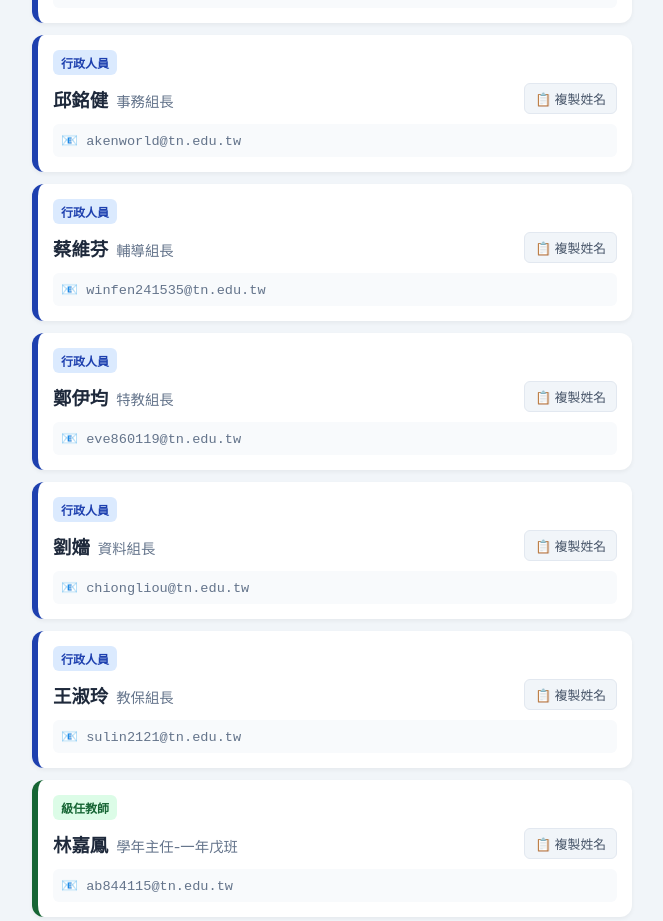
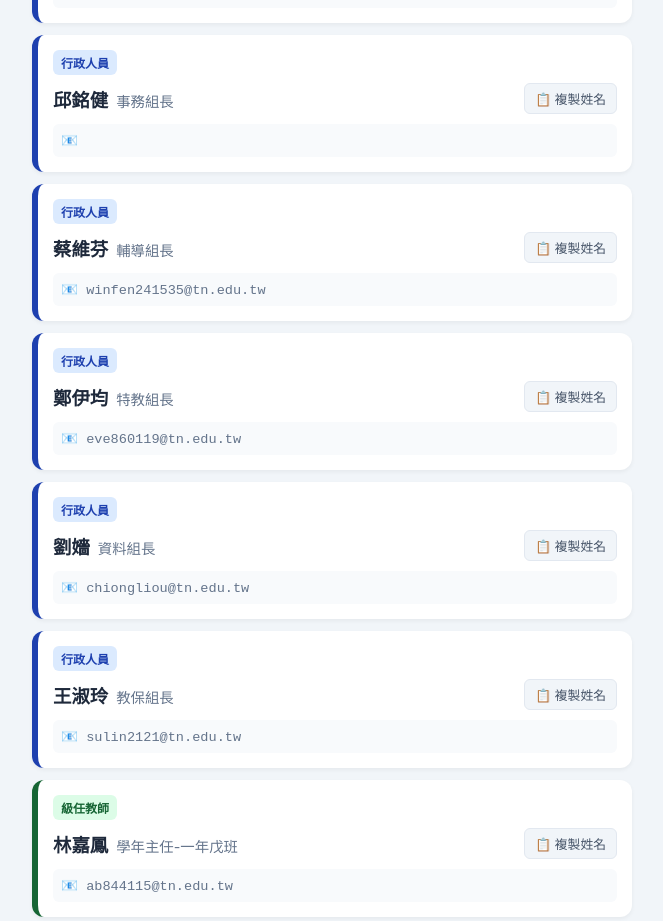
Before and after one commit to akenwoo-bot/test, a plain HTML site: page contacts.html in a window 1280 px wide. Shown: the part 2607-3528 px from the top of the page, without its empty margins (308-971 px from the left). Drawn offline with Linux system fonts and the light colour scheme.

Commit message:
Update contacts.html

```diff
--- a/contacts.html
+++ b/contacts.html
@@ -156,7 +156,7 @@
             { title: "體育組長", name: "卓峻价", email: "alwayssupa@tn.edu.tw", types: ["行政人員"], badge: "badge-admin" },
             { title: "衛生組長", name: "張芳瑜", email: "achang538@tn.edu.tw", types: ["行政人員"], badge: "badge-admin" },
             { title: "出納組長", name: "陳霂亭", email: "r59417@tn.edu.tw", types: ["行政人員"], badge: "badge-admin" },
-            { title: "事務組長", name: "邱銘健", email: "akenworld@tn.edu.tw", types: ["行政人員"], badge: "badge-admin" },
+            { title: "事務組長", name: "邱銘健", email: " ", types: ["行政人員"], badge: "badge-admin" },
             { title: "輔導組長", name: "蔡維芬", email: "winfen241535@tn.edu.tw", types: ["行政人員"], badge: "badge-admin" },
             { title: "特教組長", name: "鄭伊均", email: "eve860119@tn.edu.tw", types: ["行政人員"], badge: "badge-admin" },
             { title: "資料組長", name: "劉嬙", email: "chiongliou@tn.edu.tw", types: ["行政人員"], badge: "badge-admin" },
```
